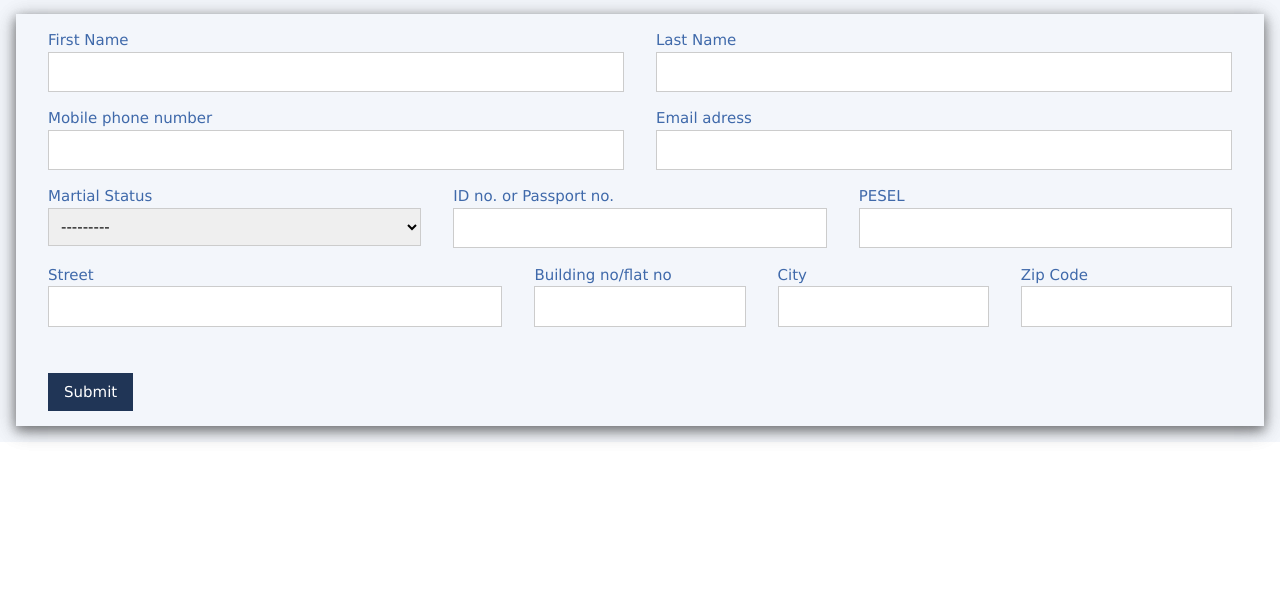
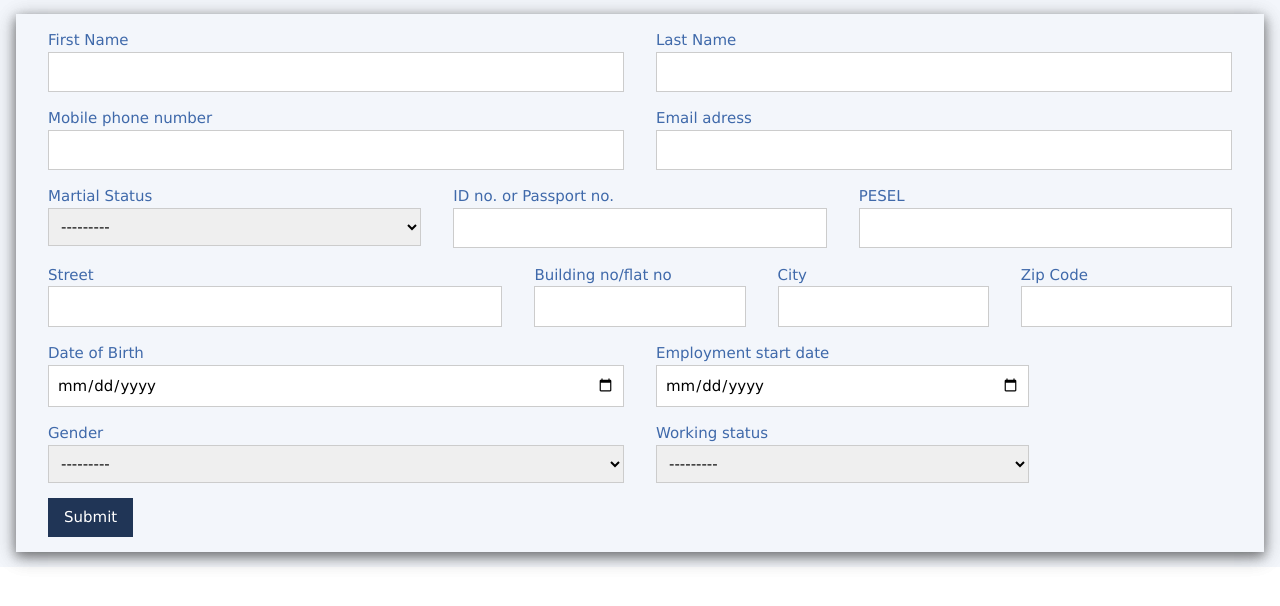
Before and after one commit to adam-teszner/loan-company, a Django app: page /custom_create in a window 1280 px wide. Shown: the part 96-702 px from the top of the page. Run offline with Django 4.2, Linux system fonts and the light colour scheme; the visitor is signed in with stand-in values (Sample User, id 1).

Commit message:
This commit is correct - previous wasnt

```diff
--- a/core/forms.py
+++ b/core/forms.py
@@ -1,4 +1,4 @@
-from .models import Customer, Adress, UserInfo
+from .models import Customer, Adress, UserInfo, Workplace
 from django import forms
 from django.forms.widgets import *
 
@@ -25,30 +25,61 @@
         }
 
 class CustCreatePersonalInfo(forms.ModelForm):
+    # dob = forms.DateField(input_formats=['%Y-%m-%d'])
+    # esd = forms.DateField(input_formats=['%Y-%m-%d'])
+
+
     class Meta():
 
-        fields = ['first_name', 'last_name', 'social_security_no_pesel',
-                'id_passport', 'martial_status', 'phone_no', 'email']
+        fields = ['first_name', 'last_name', 'dob', 'gender', 'social_security_no_pesel',
+                'id_passport', 'martial_status', 'phone_no', 'email', 'esd', 'work_status']
         model = Customer
         widgets = {
             'first_name': TextInput(attrs={'class': 'w3-input w3-border'}),
             'last_name': TextInput(attrs={'class': 'w3-input w3-border'}),
+            'dob': DateInput(format='%Y-%m-%d', attrs={'class': 'w3-input w3-border',
+                                    'type': 'date'}),
+            'gender': Select(attrs={'class': 'w3-input w3-border'}),
             'social_security_no_pesel' : NumberInput(attrs={'class': 'w3-input w3-border'}),
             'id_passport' : TextInput(attrs={'class': 'w3-input w3-border'}),
             'martial_status': Select(attrs={'class': 'w3-input w3-border'}),
+            'work_status' : Select(attrs={'class': 'w3-input w3-border'}),
+            'esd': DateInput(format='%Y-%m-%d', attrs={'class': 'w3-input w3-border',
+                                    'type': 'date'}),
             'phone_no' : NumberInput(attrs={'class': 'w3-input w3-border'}),
             'email' : EmailInput(attrs={'class': 'w3-input w3-border'}),
+            # 'created_by': Select(attrs={'class': 'w3-input w3-border'})
         }
         labels = {
             'first_name':'First Name',
             'last_name': 'Last Name',
+            'dog' : 'Date of Birth',
+            'gender' : 'Gender',
             'social_security_no_pesel': 'PESEL',
             'id_passport' : 'ID no. or Passport no.',
             'martial_status': 'Martial Status',
             'phone_no' : 'Mobile phone number',
             'email' : 'Email adress',
+            'work_status' : 'Working status',
+            'esd' : 'Employment start date',
+            # 'created_by' : 'Created By',
 
         }
+
+class CustomWorkplaceForm(forms.ModelForm):
+
+    class Meta():
+        model = Workplace
+        exclude = ('adress',)
+
+        widgets = {
+            'name' : TextInput(attrs={'class': 'w3-input w3-border'}),
+            'id_nip': NumberInput(attrs={'class': 'w3-input w3-border'}),
+            'phone_no':  NumberInput(attrs={'class': 'w3-input w3-border'}),
+            'email': EmailInput(attrs={'class': 'w3-input w3-border'}),
+        }
+
+
 
 class CustomSignUpForm(forms.ModelForm):
     class Meta():
--- a/core/models.py
+++ b/core/models.py
@@ -71,11 +71,11 @@
     workplace = models.ForeignKey('Workplace', on_delete=models.SET_NULL,
                                 null=True)
     esd = models.DateField('Employment start date')
-    salaty = models.IntegerField()
-    position = models.CharField(max_length=50)
+    salaty = models.IntegerField(blank=True, null=True)
+    position = models.CharField(max_length=50, blank=True, null=True)
     phone_no = models.IntegerField(unique=True)
     email = models.EmailField(max_length=50, blank=True, null=True)
-    created_by = models.ForeignKey(UserInfo, on_delete=models.SET_NULL,
+    created_by = models.ForeignKey(User, on_delete=models.SET_NULL,
                                 null=True)
     created_date = models.DateField(auto_now_add=True)
 
--- a/core/urls.py
+++ b/core/urls.py
@@ -8,6 +8,8 @@
     path('create_customer/', views.create_customer, name='create_customer'),
     path('create_customer/add', views.CustomerCreateView.as_view(), name='add_customer'),
     path('custom_create', views.custom_customer, name='custom_create'),
-    path('sign_up', views.RegisterUser.as_view(), name='sign_up'),
+    path('accounts/sign_up', views.RegisterUser.as_view(), name='sign_up'),
+    path('my_customers_list', views.CustomerListView.as_view(), name='customer_list'),
+    path('my_customers_list/<int:pk>', views.CustomerDetailView.as_view(), name='customer_detail'),
 
 ]
--- a/core/views.py
+++ b/core/views.py
@@ -1,8 +1,8 @@
 from django.urls import reverse
-from django.shortcuts import render
+from django.shortcuts import render, get_object_or_404, redirect
 from django.http import HttpResponse, HttpResponseRedirect
 from django.template.response import TemplateResponse
-from django.views.generic import CreateView, DetailView
+from django.views.generic import CreateView, DetailView, ListView
 from .models import Customer, Adress, UserInfo
 from .forms import (CustCreatePersonalInfo, CustCreateAdressForm,
                     CustomSignUpForm)
@@ -72,19 +72,27 @@
 
             x = customer_form.save(commit=False)
             z = customer_adress.save(commit=False)
+            x.created_by = request.user
             x.adress = z
             z.save()
             x.save()
 
-            return HttpResponseRedirect(reverse('index'))
+            print(request.POST)
+            print('\n', x.id)
+
+            return redirect('customer_detail', pk=x.id)
+            # teraz dziala, warto to PRINTOWAC !!!!  w request.post wychodzi:
+            # with keyword arguments '{'kwargs': {'pk': 18}}' not found. 1 pattern(s) tried: ['my_customers_list/(?P<pk>[0-9]+)\\Z']
+            # gdy bylo kwargs={'pk': x.id} to wyszlo to wyzej !
 
         else:
             context = {
                 'customer_form': customer_form,
                 'customer_adress': customer_adress,
             }
+            print('form is wrong !')
+            return render(request, 'core/custom_create.html', context)
     else:
-        # return render(request, 'core/custom_create.html')
         context = {
             'customer_form': customer_form,
             'customer_adress': customer_adress,
@@ -120,3 +128,14 @@
             return HttpResponseRedirect(reverse('index'))
 
         return render(request, self.template_name, self.initial)
+
+
+class CustomerListView(LoginRequiredMixin, ListView):
+
+    def get_queryset(self):
+        return Customer.objects.filter(created_by=self.request.user.id).order_by('created_date')
+
+class CustomerDetailView(LoginRequiredMixin, DetailView):
+
+    model = Customer
+    template_name = 'core/customer_detail.html'
--- a/templates/base.html
+++ b/templates/base.html
@@ -16,7 +16,7 @@
     <a href="{% url 'index' %}" class="w3-bar-item w3-button w3-hover-theme w3-mobile">Home</a>
     <a href="{% url 'create_customer' %}" class="w3-bar-item w3-button w3-hover-theme w3-mobile">New Customer</a>
     <a href="{% url 'custom_create' %}" class="w3-bar-item w3-button w3-hover-theme w3-mobile">Custom Customer</a>
-    <a href="#" class="w3-bar-item w3-button w3-hover-theme w3-mobile">My Customers</a>
+    <a href="{% url 'customer_list' %}" class="w3-bar-item w3-button w3-hover-theme w3-mobile">My Customers</a>
     {% if user.is_authenticated %}
       <span class='w3-right w3-mobile'>
         <span class='w3-bar-item w3-small w3-mobile'>Welcome, {% user_first_name %}</span>
```
